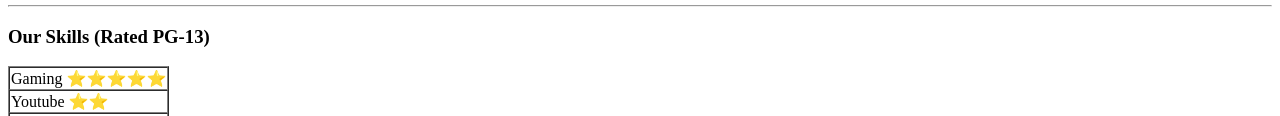
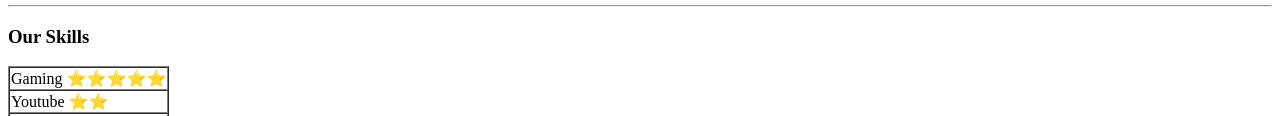
Before and after one commit to codingkings1/cv, a plain HTML site: page index.html in a window 1280 px wide. Shown: the part 643-759 px from the top of the page. Drawn offline with Linux system fonts and the light colour scheme.

Commit message:
Update index.html

```diff
--- a/index.html
+++ b/index.html
@@ -74,7 +74,7 @@
         </tbody>
       </table>
       <hr>
-      <h3>Our Skills (Rated PG-13)</h3>
+      <h3>Our Skills</h3>
       <table border="1" cellspacing="0">
         <tbody>
           <tr>
```
